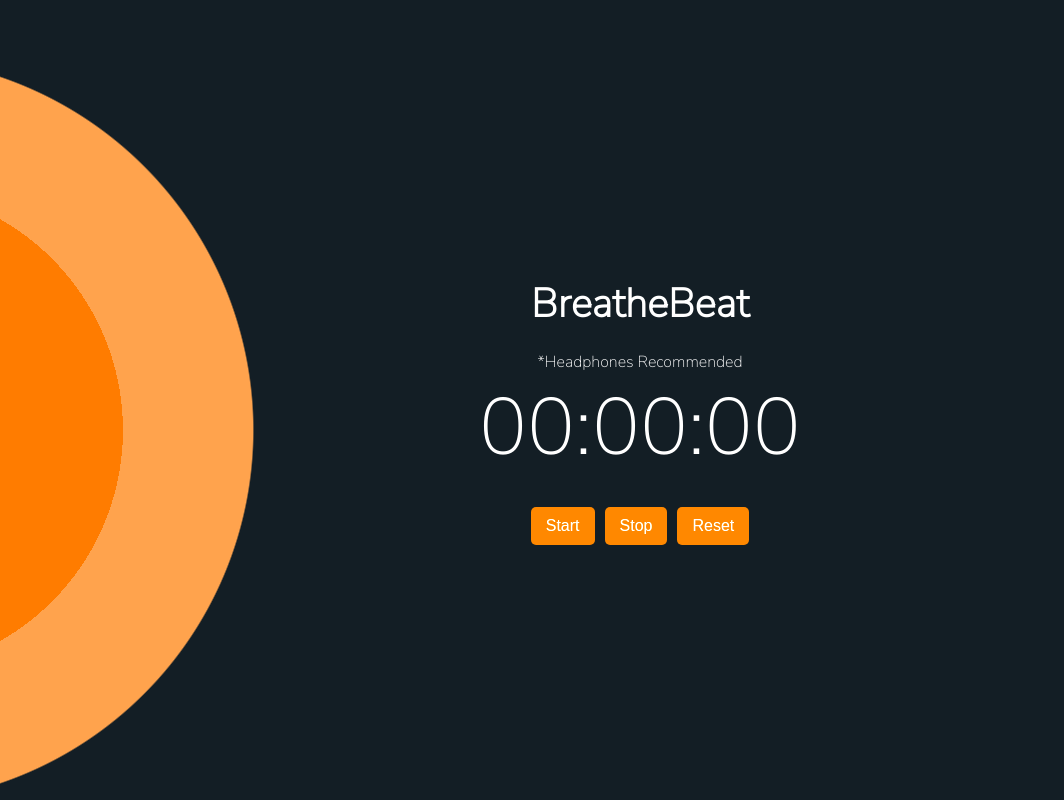
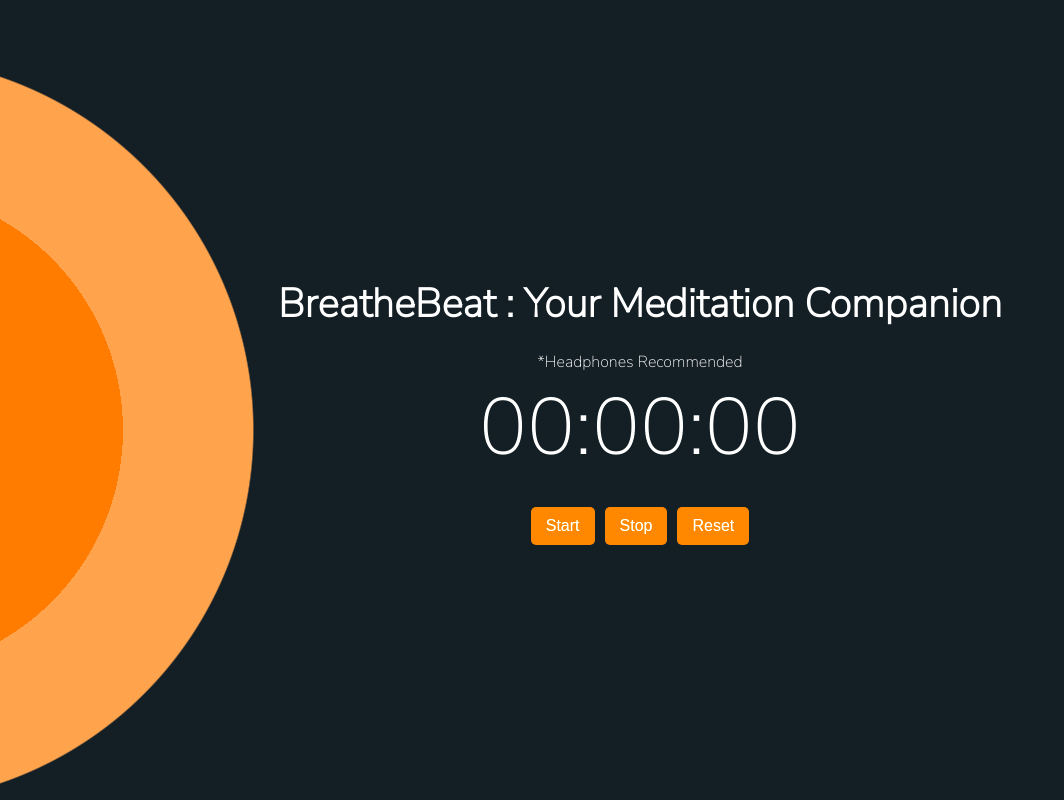
Before and after one commit to ShivamBhosale/BreatheBeat, a plain HTML site: page index.html in a window 1280 px wide. Shown: the whole page, without its empty margins (0-1064 px from the left). Drawn offline with Linux system fonts and the light colour scheme.

Commit message:
minor updates 2.0

```diff
--- a/index.html
+++ b/index.html
@@ -9,7 +9,7 @@
 </head>
 <body>
 
-    <h1 class="heading">BreatheBeat</h1>
+    <h1 class="heading">BreatheBeat : Your Meditation Companion</h1>
     <p>*Headphones Recommended</p>
     <div class="stopwatch-container">
         <div class="stopwatch" id="stopwatch">00:00:00</div>
```
